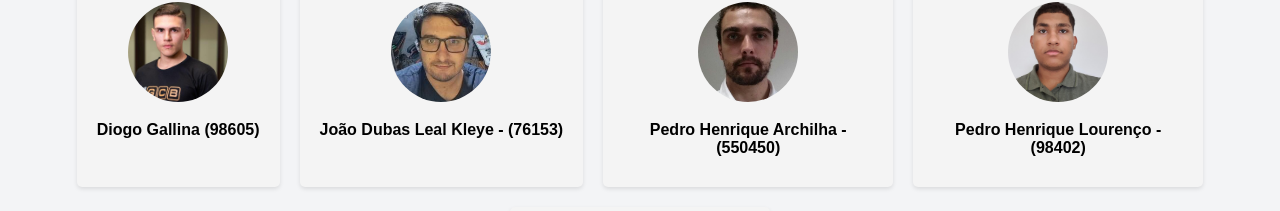
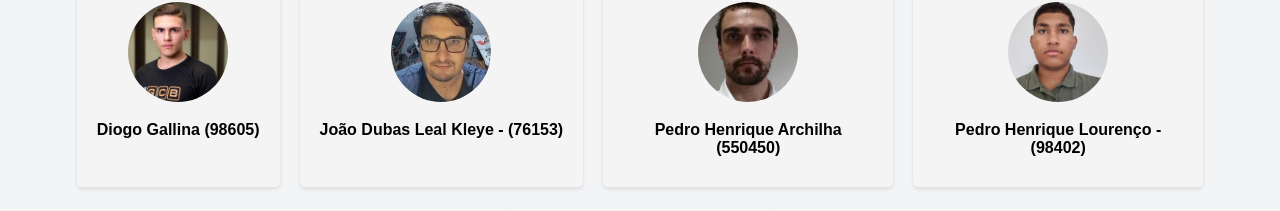
Before and after one commit to Hal9000-Porto/web_sprint3, a React (Vite) app: page /membros in a window 1280 px wide. Shown: the part 231-442 px from the top of the page. Built offline with nearby package versions, Linux system fonts and the light colour scheme.

Commit message:
ajuste rm

```diff
--- a/src/routes/Membros/index.jsx
+++ b/src/routes/Membros/index.jsx
@@ -59,7 +59,7 @@ const membrosDaEquipe = [
 
 
 
-        nome: 'Pedro Henrique Archilha - (550450)',
+        nome: 'Pedro Henrique Archilha (550450)',
 
 
 
```
